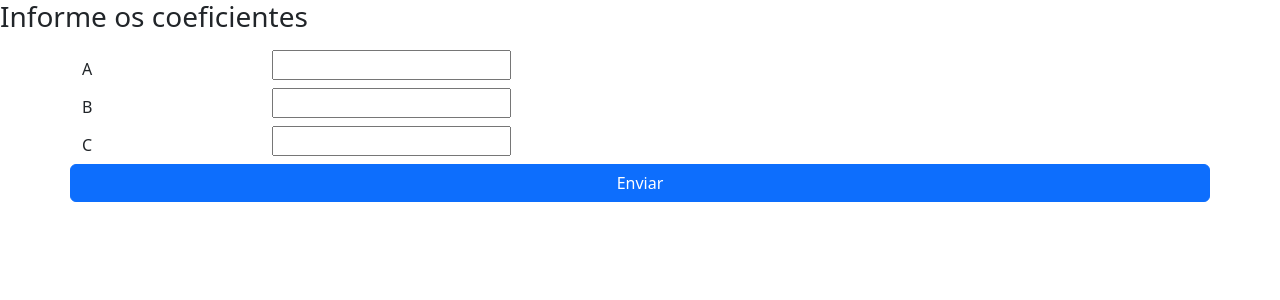
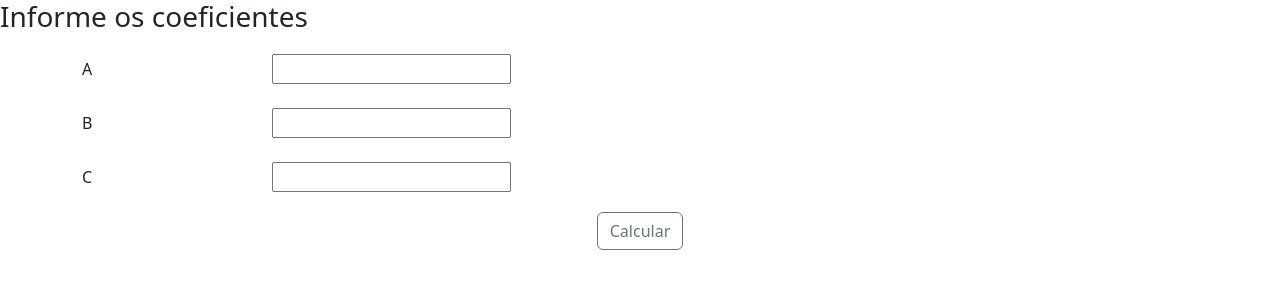
Before and after one commit to Ejr95/atividade_pratica_django, a Django app: page / in a window 1280 px wide. Shown: the top 300 px of the page. Run offline with Django 4.2, Linux system fonts and the light colour scheme; some libraries are stand-ins or nearby versions.

Commit message:
alteração de estilo do form

```diff
--- a/equacao/app/templates/base.html
+++ b/equacao/app/templates/base.html
@@ -24,7 +24,7 @@
     <title>Base</title>
   </head>
   <body>
-    <h3>Informe os coeficientes</h3>
+    <h3 class="titulo">Informe os coeficientes</h3>
     <div class="container my-3 mt-3">
       {% block content %}{% endblock content %}
     </div>
--- a/equacao/app/templates/user/index.html
+++ b/equacao/app/templates/user/index.html
@@ -3,7 +3,7 @@
 <form method="post" autocomplete="off">
     {% csrf_token %} {% for field in form %}
 
-    <div class="form-group row">
+    <div class="row mb-3 align-items-center "  >
         <label for="{{ field.id_for_label }}" class="col-sm-2 col-form-label">{{ field.label }}</label>
         <div class="col-sm-10">{{ field }}</div>
     </div>
@@ -12,13 +12,14 @@
         <span class="badge badge-pill badge-danger">{{ error }}</span>
     </div>
     {% endfor %} {% endif %} {% endfor %}
-    <div class="row justify-content-end">
-        <button class="btn btn-primary" type="submit" name="acao" value="salvar">Enviar</button>
+    <div class="d-grid gap-2 d-md-flex justify-content-md-center">
+        <button class=" btn btn-outline-secondary" type="submit" name="acao" value="salvar">Calcular</button>
       </div>
 
         {% if raiz1 %}
             <h3> Raízes : {{raiz1}} {{raiz2}} </h3>
         {% endif%}
+
 </form>
 
 {% endblock %}
```
